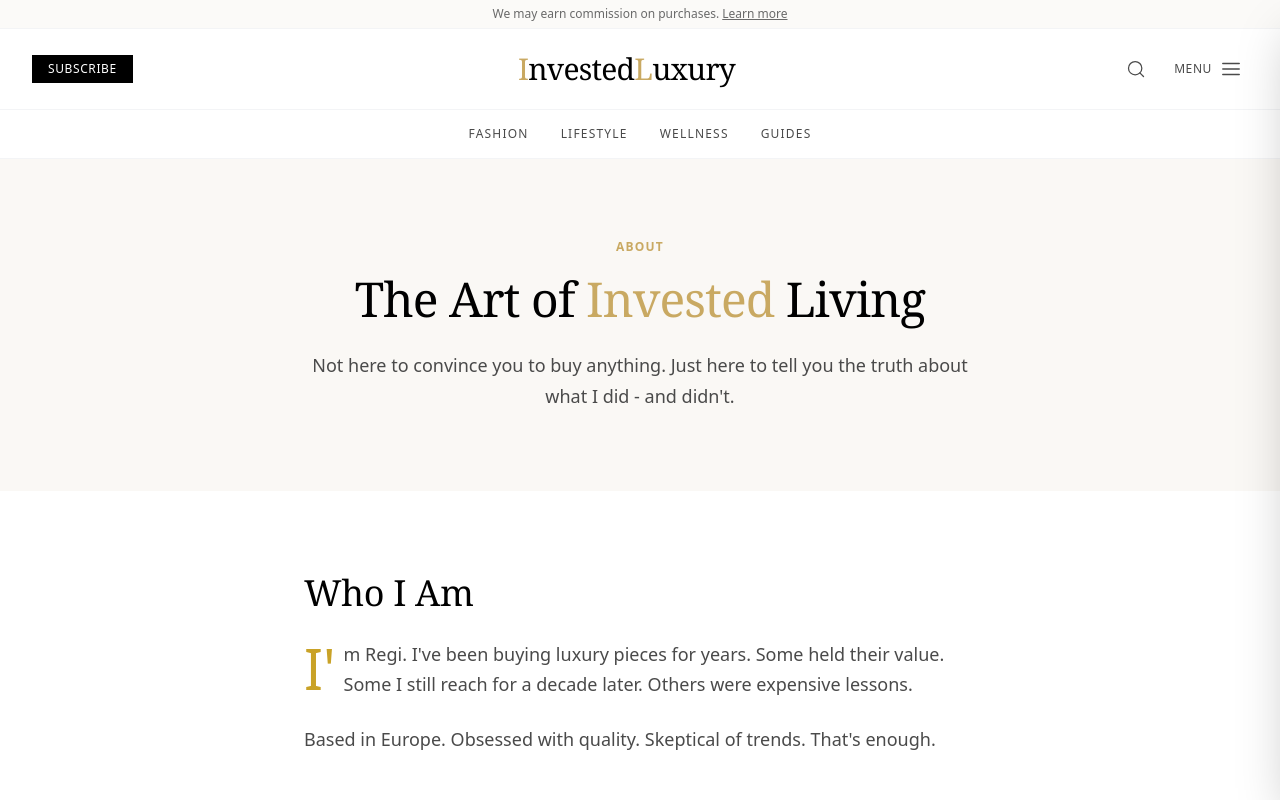
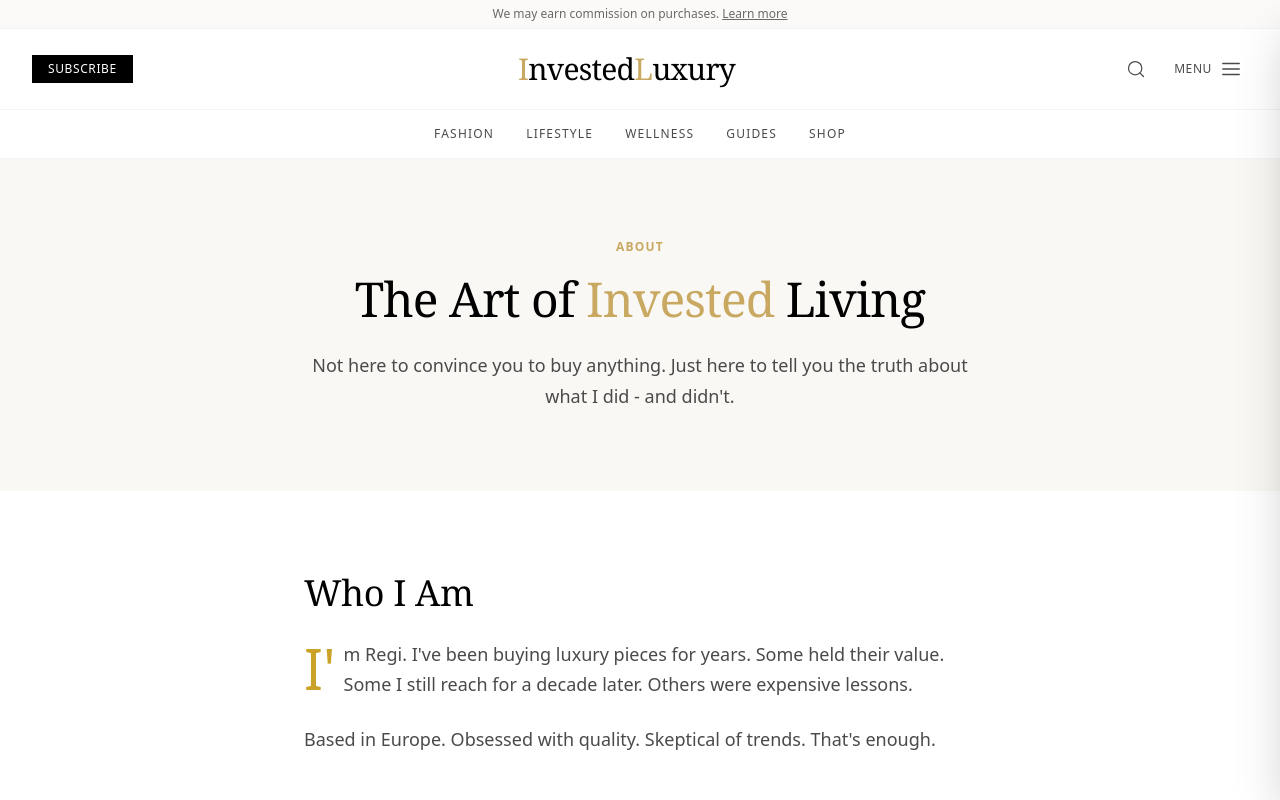
Before and after one commit to regi-dev-prog/invested-luxury, a Next.js app: page /about in a window 1280 px wide. Shown: the top 800 px of the page. Built offline with nearby package versions, Linux system fonts and the light colour scheme.

Commit message:
feat: add Shop to main nav, side menu, footer + update Shop All buttons to /shop

```diff
--- a/src/app/page.tsx
+++ b/src/app/page.tsx
@@ -312,7 +312,7 @@ export default async function Home() {
                 </h2>
               </div>
               <Link
-                href="/fashion"
+                href="/shop"
                 className="hidden md:inline-block px-5 py-2.5 border border-black text-xs uppercase tracking-wider text-black hover:bg-black hover:text-white transition-colors"
               >
                 Shop All
@@ -378,7 +378,7 @@ export default async function Home() {
 
             <div className="mt-6 text-center md:hidden">
               <Link
-                href="/fashion"
+                href="/shop"
                 className="inline-block px-6 py-2.5 border border-black text-xs uppercase tracking-wider text-black"
               >
                 Shop All
--- a/src/components/layout/Footer.tsx
+++ b/src/components/layout/Footer.tsx
@@ -27,6 +27,7 @@ const footerLinks = {
     { label: 'Investment Guides', href: '/guides/investment-guides' },
   ],
   company: [
+    { label: 'Shop', href: '/shop' },
     { label: 'About', href: '/about' },
     { label: 'Contact', href: '/contact' },
     { label: 'Privacy Policy', href: '/privacy-policy' },
--- a/src/components/layout/Header.tsx
+++ b/src/components/layout/Header.tsx
@@ -40,6 +40,7 @@ const navigation = [
     ],
   },
   { label: 'Guides', href: '/guides' },
+  { label: 'Shop', href: '/shop' },
 ];
 
 const secondaryLinks = [
```
